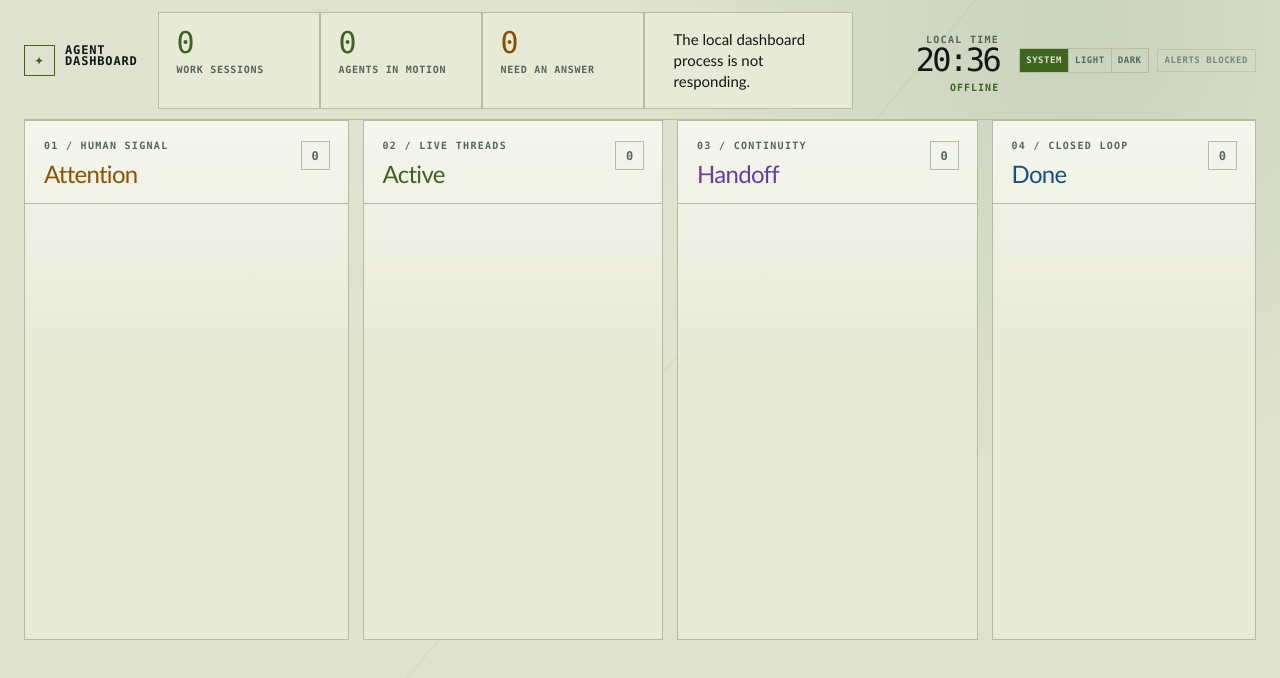
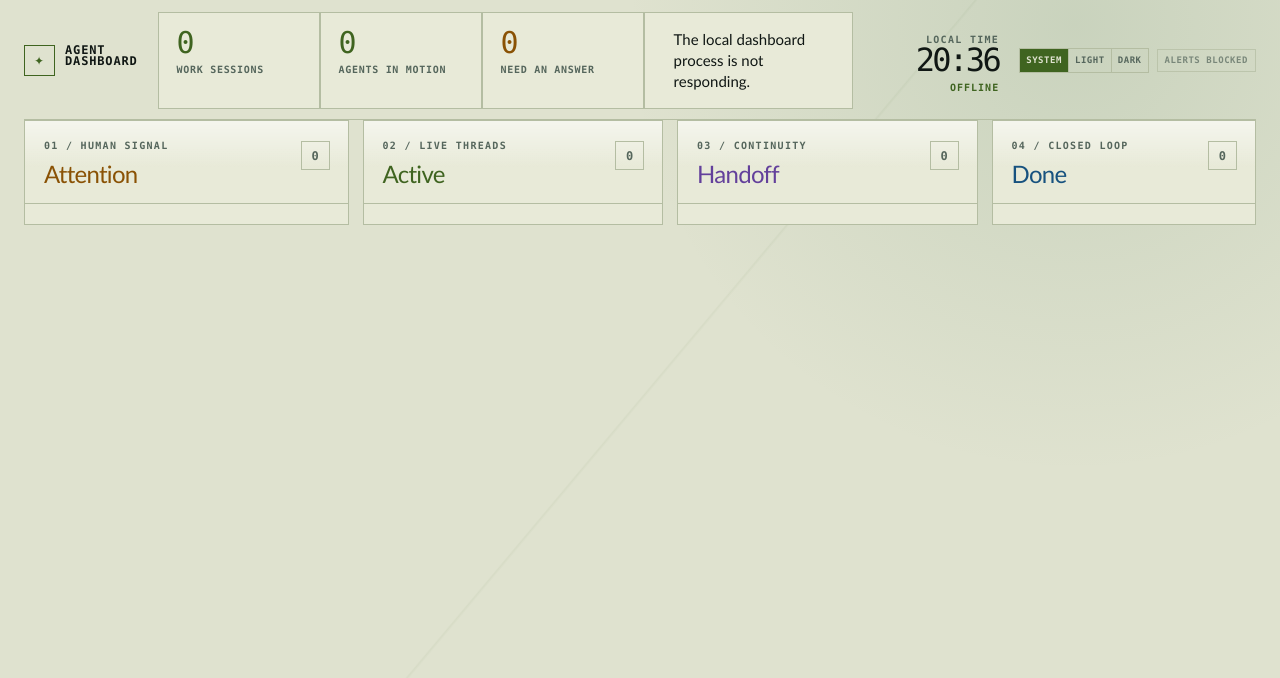
Before and after one commit to zabooma/agent-dashboard, a website: page public/index.html in a window 1280 px wide. Drawn offline with Linux system fonts and the light colour scheme; no server answers.

Commit message:
Size lanes to their content instead of a fixed minimum
An empty lane stretched to 520px (250px under 1080px), so an Attention lane
holding nothing but "Nothing is waiting on you." was a tall empty column. The
board already lays its lanes out with align-items: start, so dropping the
min-height lets each lane close just under its own content and grow downward
as cards arrive. Measured over CDP: empty lanes 520px -> 192px, populated
lanes unchanged at 1003px and 8180px.

test/lane-layout.test.mjs pins the pair of rules, since either one alone
restores the old look: no .lane rule may declare a min-height, and .board must
keep align-items: start or a stretching row brings it back for every lane.

```diff
--- a/public/styles.css
+++ b/public/styles.css
@@ -136,7 +136,11 @@ button { cursor: pointer; }
 .signal-strip > p { display: grid; align-items: center; padding-left: 29px; color: var(--fg); font: 500 15px/1.4 var(--font-ui); }
 
 .board { display: grid; grid-template-columns: 1.08fr 1fr 1fr .88fr; gap: 14px; align-items: start; }
-.lane { min-height: 520px; border: 1px solid var(--line); background: linear-gradient(180deg, var(--lane-sheen), transparent 45%), var(--surface); }
+/* A lane is only as tall as what is in it, so an empty board is four short strips instead of four
+   tall empty columns, and each lane grows downward on its own as cards arrive. `align-items: start`
+   above is what keeps a short lane from being stretched to match a full neighbour — a stretched
+   lane would leave the old 520px of dead space behind. */
+.lane { border: 1px solid var(--line); background: linear-gradient(180deg, var(--lane-sheen), transparent 45%), var(--surface); }
 .lane-heading { position: relative; padding: 19px 19px 17px; border-bottom: 1px solid var(--line); }
 .lane-heading h2 { margin: 0; font: 500 24px/1.05 var(--font-ui); letter-spacing: -.03em; }
 .lane-count { position: absolute; top: 20px; right: 18px; display: grid; place-items: center; min-width: 29px; height: 29px; border: 1px solid var(--line); color: var(--muted); font: 700 12px var(--font-mono); }
@@ -250,5 +254,5 @@ button { cursor: pointer; }
 .session-frame .sheet-close { position: static; }
 .session-frame iframe { flex: 1 1 auto; width: 100%; min-height: 0; border: 0; background: var(--bg); }
 
-@media (max-width: 1080px) { .board { grid-template-columns: repeat(2, minmax(0, 1fr)); } .lane { min-height: 250px; } }
+@media (max-width: 1080px) { .board { grid-template-columns: repeat(2, minmax(0, 1fr)); } }
 @media (max-width: 700px) { .shell { width: min(100% - 24px, 620px); padding-top: 10px; } .masthead { grid-template-columns: minmax(0, 1fr) auto; gap: 12px; } .wordmark { grid-column: 1; grid-row: 1; } .clock-block { grid-column: 2; grid-row: 1; min-width: 104px; } .signal-strip { grid-column: 1 / -1; grid-row: 2; width: 100%; grid-template-columns: repeat(3, 1fr); } .signal-strip > p { grid-column: 1 / -1; min-height: 60px; padding-left: 18px; } .masthead-tools { grid-column: 1 / -1; grid-row: 3; justify-items: start; } .install-control { min-width: 0; } .board { grid-template-columns: 1fr; } .session-sheet article { padding: 27px 22px; } .next-step { margin-inline: -22px; padding-inline: 22px; } }
```
Also changed, not shown: test/lane-layout.test.mjs (added, +25 -0 lines).
